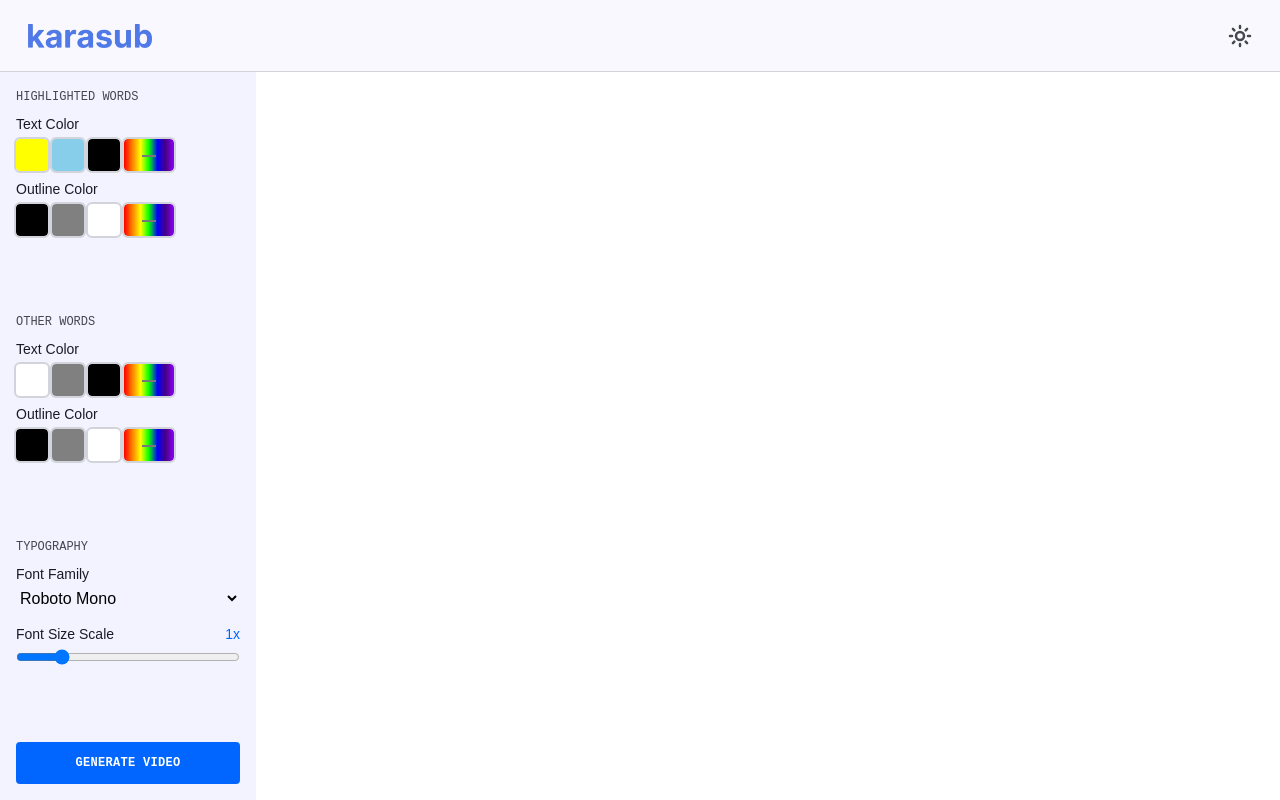
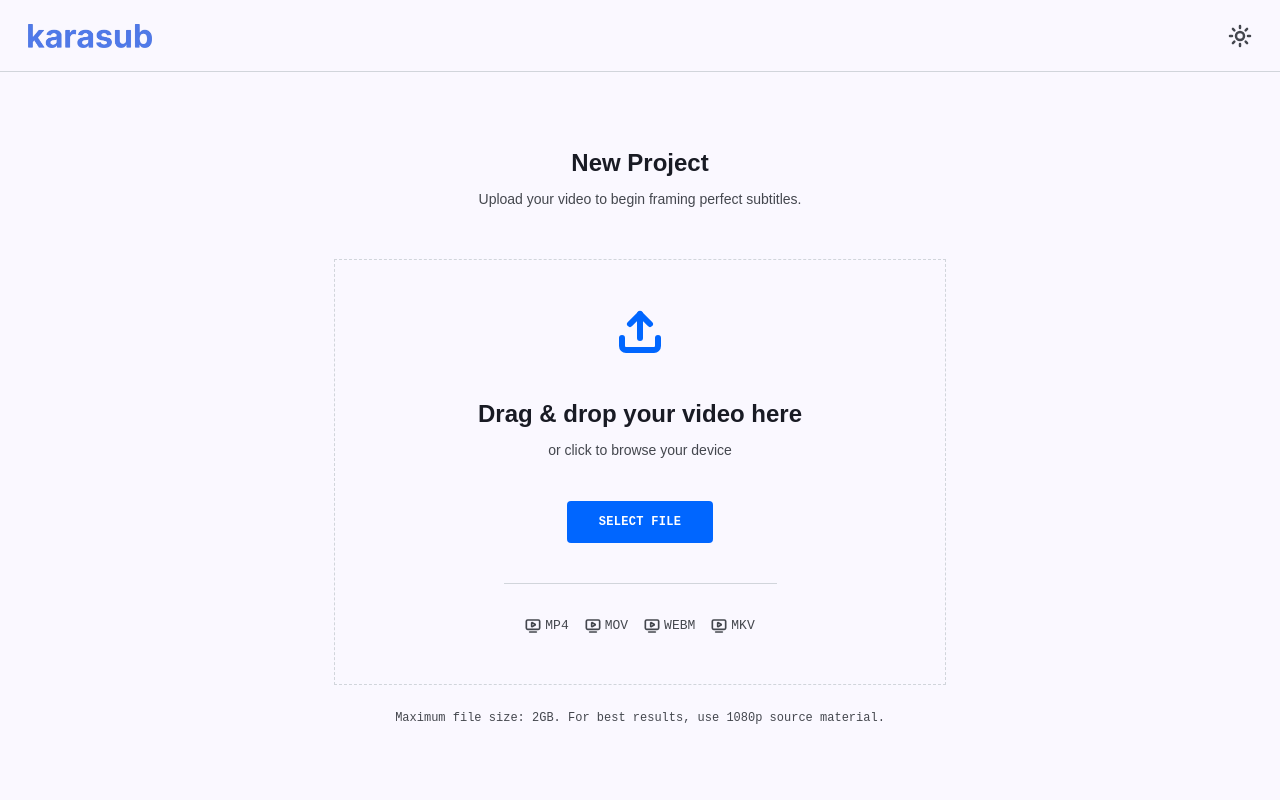
Before and after one commit to nvn0x33/karasub-web, a React (Vite) app in the folder client/: page / in a window 1280 px wide. Built offline with nearby package versions, Linux system fonts and the light colour scheme.

Commit message:
feat: create a new url object to load the resolution of the uploaded video

```diff
--- a/client/src/App.tsx
+++ b/client/src/App.tsx
@@ -1,5 +1,5 @@
 import { useState } from "react";
-import { PageContext } from "./contexts";
+import { PageContext, VidResolution } from "./contexts";
 
 import Header from "./components/Header";
 import UploadScreen from "./pages/UploadScreen";
@@ -9,6 +9,7 @@ const pages: string[] = ["upload", "config", "processing", "download"];
 
 function App() {
     const [pageIndex, setPageIndex] = useState<number>(0);
+    const [resolution, setResolution] = useState({ width: 0, height: 0 });
 
     const changePage = () => {
         setPageIndex((prev) => {
@@ -22,11 +23,13 @@ function App() {
         <div className="flex flex-col min-h-dvh">
             <Header />
             <PageContext value={changePage}>
-                <main className="outline outline-outline flex flex-col flex-1">
-                    {/* {pages[pageIndex] === "upload" && <UploadScreen />}
-                    {pages[pageIndex] === "config" && <SubtitleConfig />} */}
-                    <SubtitleConfig />
-                </main>
+                <VidResolution value={{ resolution, setResolution }}>
+                    <main className="outline outline-outline flex flex-col flex-1">
+                        {pages[pageIndex] === "upload" && <UploadScreen />}
+                        {pages[pageIndex] === "config" && <SubtitleConfig />}
+                        {/* <SubtitleConfig /> */}
+                    </main>
+                </VidResolution>
             </PageContext>
         </div>
     );
--- a/client/src/components/ColorRow.tsx
+++ b/client/src/components/ColorRow.tsx
@@ -43,7 +43,7 @@ export default function ColorRow({ id, text, colors, setConfig }) {
                     rowID={id}
                     setSelectedColorID={setSelectedColorID}
                     selectedColorID={selectedColorID}
-                    setColor={setConfigColor}
+                    setConfigColor={setConfigColor}
                 />
             </div>
         </div>
--- a/client/src/components/UploadBox.tsx
+++ b/client/src/components/UploadBox.tsx
@@ -4,12 +4,28 @@ import { Upload } from "lucide-react";
 import HeadDesc from "./HeadDesc";
 import PrimaryButton from "./PrimaryButton";
 import SupportedFormats from "./SupportedFormats";
-import { PageContext } from "../contexts";
+import { PageContext, VidResolution } from "../contexts";
 
 export default function UploadBox() {
     const [hover, setHover] = useState<boolean>(false);
     const nextPage = useContext(PageContext);
+    const { _, setResolution } = useContext(VidResolution);
     const uploadInput = useRef(null);
+
+    const getResolution = (file: File) => {
+        const vidUrl = URL.createObjectURL(file);
+
+        const video = document.createElement("video");
+        video.src = vidUrl;
+
+        video.onloadeddata = () => {
+            setResolution({
+                width: video.videoWidth,
+                height: video.videoHeight,
+            });
+            URL.revokeObjectURL(vidUrl);
+        };
+    };
 
     const handleFileUpload = (files: FileList) => {
         const file: File = files[0];
@@ -17,9 +33,8 @@ export default function UploadBox() {
         if (!file || !file.type.includes("video")) {
             alert("The uploaded video is not valid!");
             return;
-        } else {
-            console.log(file.type);
         }
+        getResolution(file);
 
         // Upload the file to backend here.
 
@@ -28,6 +43,7 @@ export default function UploadBox() {
     const handleClick = () => {
         uploadInput.current.click();
     };
+
     return (
         <div
             onDragEnter={() => {
--- a/client/src/contexts/index.ts
+++ b/client/src/contexts/index.ts
@@ -1,3 +1,4 @@
 import { createContext } from "react";
 
 export const PageContext = createContext(null);
+export const VidResolution = createContext(null);
```
